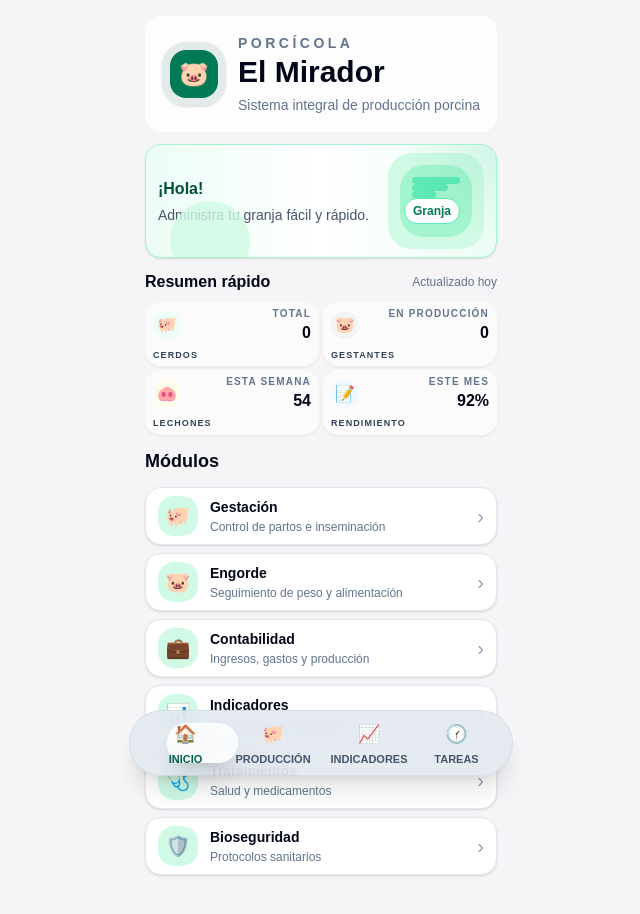
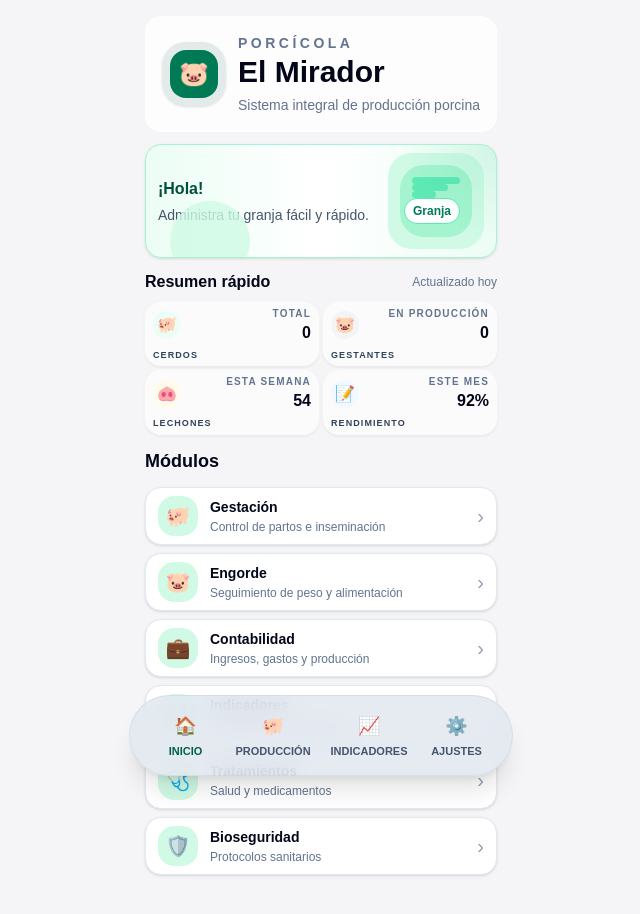
Before and after one commit to anexo1324-glitch/control-porcino, a Next.js app: page /dashboard in a window 1280 px wide. Shown: the top 914 px of the page, without its empty margins (319-959 px from the left). Built offline with nearby package versions, Linux system fonts and the light colour scheme.

Commit message:
Actualización de la aplicación

```diff
--- a/src/app/dashboard/page.tsx
+++ b/src/app/dashboard/page.tsx
@@ -237,75 +237,9 @@ export default function Dashboard() {
     { nombre: 'Inicio', ruta: '/dashboard', icon: '🏠' },
     { nombre: 'Producción', ruta: '/gestacion', icon: '🐖' },
     { nombre: 'Indicadores', ruta: '/indicadores', icon: '📈' },
-    { nombre: 'Tareas', ruta: '/tareas', icon: '🕜' },
+    { nombre: 'Ajustes', ruta: '/ajustes', icon: '⚙️' },
   ];
 
-  const containerRef = useRef<HTMLDivElement | null>(null);
-  const btnRefs = useRef<Array<HTMLButtonElement | null>>([]);
-  const lastNavigatedRef = useRef<number | null>(null);
-  const [indicatorLeft, setIndicatorLeft] = useState(0);
-  const [indicatorWidth, setIndicatorWidth] = useState(64);
-  const [isPointerDown, setIsPointerDown] = useState(false);
-  const [highlightedIndex, setHighlightedIndex] = useState<number | null>(null);
-  const [activeIndex, setActiveIndex] = useState(0);
-  const [animateIndicator, setAnimateIndicator] = useState(false);
-
-  function updateIndicatorToIndex(index: number, animate = true) {
-    const btn = btnRefs.current[index];
-    const container = containerRef.current;
-    if (!btn || !container) return;
-    const btnRect = btn.getBoundingClientRect();
-    const contRect = container.getBoundingClientRect();
-    const left = btnRect.left - contRect.left + (btnRect.width - btnRect.width * 0.9) / 2;
-    const width = Math.max(56, Math.min(96, btnRect.width * 0.9));
-    if (!animate) {
-      setAnimateIndicator(false);
-      setIndicatorLeft(left);
-      setIndicatorWidth(width);
-      return;
-    }
-    // animate
-    setAnimateIndicator(true);
-    setIndicatorLeft(left);
-    setIndicatorWidth(width);
-  }
-
-  function getNearestIndexByX(x: number) {
-    const container = containerRef.current;
-    if (!container) return 0;
-    const contRect = container.getBoundingClientRect();
-    const centers = btnRefs.current.map((b) => {
-      if (!b) return 0;
-      const r = b.getBoundingClientRect();
-      return r.left - contRect.left + r.width / 2;
-    });
-    let nearest = 0;
-    let minDist = Infinity;
-    centers.forEach((c, i) => {
-      const d = Math.abs(c - x);
-      if (d < minDist) {
-        minDist = d;
-        nearest = i;
-      }
-    });
-    return nearest;
-  }
-
-  useEffect(() => {
-    // position indicator on active route
-    const idx = menuItems.findIndex((m) => pathname?.startsWith(m.ruta));
-    const index = idx === -1 ? 0 : idx;
-    setActiveIndex(index);
-    setHighlightedIndex(null);
-    // delay to ensure layout
-    setTimeout(() => updateIndicatorToIndex(index, false), 50);
-    // update on resize
-    function onResize() {
-      updateIndicatorToIndex(index, false);
-    }
-    window.addEventListener('resize', onResize);
-    return () => window.removeEventListener('resize', onResize);
-  }, [pathname]);
   const { toasts, addToast, removeToast } = useToast();
   const [notificacionesPermitidas, setNotificacionesPermitidas] = useState(false);
   const [cerdas, setCerdas] = useState<Cerda[]>(() => {
@@ -477,78 +411,16 @@ export default function Dashboard() {
       </div>
 
       <div className="fixed left-0 right-0 bottom-6 flex justify-center">
-        <div
-          ref={containerRef}
-          onPointerDown={(e) => {
-            const rect = containerRef.current?.getBoundingClientRect();
-            if (!rect) return;
-            const x = e.clientX - rect.left;
-            const clampedLeft = Math.min(Math.max(x - indicatorWidth / 2, 0), rect.width - indicatorWidth);
-            const idx = getNearestIndexByX(x);
-            setIsPointerDown(true);
-            lastNavigatedRef.current = null;
-            setAnimateIndicator(false);
-            setHighlightedIndex(idx);
-            setIndicatorLeft(clampedLeft);
-            e.currentTarget.setPointerCapture(e.pointerId);
-          }}
-          onPointerUp={(e) => {
-            if (!isPointerDown) return;
-            setIsPointerDown(false);
-            const rect = containerRef.current?.getBoundingClientRect();
-            if (!rect) return;
-            const x = e.clientX - rect.left;
-            const idx = getNearestIndexByX(x);
-            updateIndicatorToIndex(idx, true);
-            setHighlightedIndex(null);
-            if (typeof navigator !== 'undefined' && 'vibrate' in navigator) {
-              navigator.vibrate(10);
-            }
-            e.currentTarget.releasePointerCapture(e.pointerId);
-            setTimeout(() => router.push(menuItems[idx].ruta), 160);
-          }}
-          onPointerMove={(e) => {
-            if (!isPointerDown) return;
-            const rect = containerRef.current?.getBoundingClientRect();
-            if (!rect) return;
-            const x = e.clientX - rect.left;
-            const clampedLeft = Math.min(Math.max(x - indicatorWidth / 2, 0), rect.width - indicatorWidth);
-            const idx = getNearestIndexByX(x);
-            setAnimateIndicator(false);
-            setHighlightedIndex(idx);
-            setIndicatorLeft(clampedLeft);
-            e.preventDefault();
-          }}
-          onPointerCancel={(e) => {
-            setIsPointerDown(false);
-            setHighlightedIndex(null);
-            updateIndicatorToIndex(activeIndex, true);
-            e.currentTarget.releasePointerCapture(e.pointerId);
-          }}
-          onPointerLeave={() => {
-            if (!isPointerDown) {
-              setHighlightedIndex(null);
-              updateIndicatorToIndex(activeIndex, true);
-            }
-          }}
-          className="pointer-events-auto w-full max-w-sm rounded-full bg-slate-200/85 px-4 py-2 shadow-xl border border-slate-300/60 backdrop-blur-md"
-        >
-          <div className="relative h-12">
-            <div
-              style={{ left: indicatorLeft, width: indicatorWidth }}
-              className={`absolute top-1/2 h-10 -translate-y-1/2 rounded-full bg-white/80 backdrop-blur-sm border border-white/40 shadow-xl ${animateIndicator ? 'transition-all duration-200 ease-out' : ''}`}
-            />
-            <div className="relative z-10 flex items-center justify-between h-full">
-              {menuItems.map((item, i) => {
+        <div className="w-full max-w-sm rounded-full bg-slate-200/85 px-4 py-2 shadow-xl border border-slate-300/60 backdrop-blur-md">
+          <div className="flex items-center justify-between h-full">
+            {menuItems.map((item) => {
               const isActive = pathname?.startsWith(item.ruta);
-                const isHighlighted = highlightedIndex === i;
               return (
                 <button
                   key={item.nombre}
-                    ref={(el) => { btnRefs.current[i] = el; }}
                   type="button"
                   onClick={() => router.push(item.ruta)}
-                    className={`flex flex-col items-center gap-1 px-3 py-2 text-xs w-24 transition-all duration-150 ease-out ${isActive || isHighlighted ? 'text-emerald-800 font-semibold' : 'text-slate-600'} ${isHighlighted ? 'scale-110 shadow-sm' : 'scale-100'}`}
+                  className={`flex flex-col items-center gap-1 px-3 py-2 text-xs w-24 transition-all duration-150 ease-out ${isActive ? 'text-emerald-800 font-semibold' : 'text-slate-600'}`}
                 >
                   <span className="text-lg">{item.icon}</span>
                   <span className="text-[11px] font-semibold uppercase">{item.nombre}</span>
@@ -558,7 +430,20 @@ export default function Dashboard() {
           </div>
         </div>
       </div>
-      </div>
+
+      {pendientes > 0 && (
+        <button
+          type="button"
+          onClick={() => router.push('/tareas')}
+          className="fixed right-4 bottom-28 z-50 flex h-16 w-16 items-center justify-center rounded-full bg-emerald-600 text-white shadow-2xl transition hover:bg-emerald-700"
+          aria-label="Ver alertas pendientes"
+        >
+          <span className="text-2xl">🔔</span>
+          <span className="pointer-events-none absolute -right-1 top-1 flex h-6 min-w-[1.5rem] items-center justify-center rounded-full bg-white px-1.5 text-[11px] font-bold text-emerald-800 shadow-sm">
+            {pendientes}
+          </span>
+        </button>
+      )}
 
       <ToastContainer toasts={toasts} removeToast={removeToast} />
     </PageShell>
```
Lines whose indentation alone changed are shown as unchanged.
